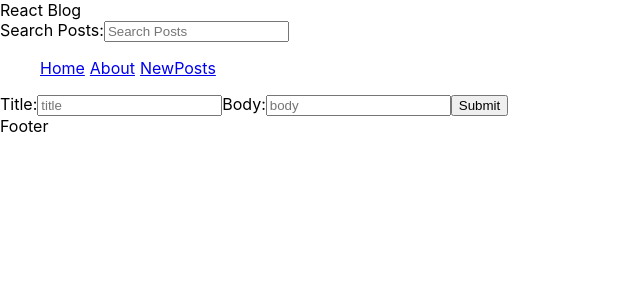
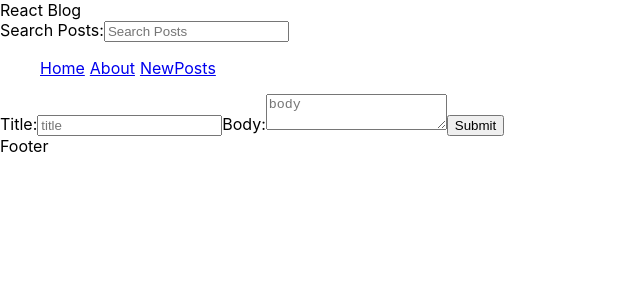
Before and after one commit to Ashim-Stha/learningReact, a React (Create React App) app: page /post in a window 1280 px wide. Shown: the top 300 px of the page, without its empty margins (0-640 px from the left). Built offline with nearby package versions, Linux system fonts and the light colour scheme.

Commit message:
beforeSearch

```diff
--- a/package.json
+++ b/package.json
@@ -7,6 +7,7 @@
     "@testing-library/react": "^13.4.0",
     "@testing-library/user-event": "^13.5.0",
     "colornames": "^1.1.1",
+    "date-fns": "^2.30.0",
     "react": "^18.2.0",
     "react-dom": "^18.2.0",
     "react-icons": "^4.10.1",
--- a/src/App.js
+++ b/src/App.js
@@ -9,6 +9,7 @@ import RouterAbout from "./RouterAbout";
 import RouterMissing from "./RouterMissing";
 import { BrowserRouter as Router, Route, Routes } from "react-router-dom";
 import { useState, useEffect } from "react";
+import { format } from "date-fns";
 
 function App() {
   const [search, setSearch] = useState("");
@@ -47,20 +48,33 @@ function App() {
     setPosts(newPost);
   };
 
-  const handleSubmit = () => {
-    const date = new Date();
-    const len = posts.length - 1;
-    const newID = posts[len].id + 1;
-    console.log(newID);
+  const handleSubmit = (e) => {
+    e.preventDefault();
+    const datetime = format(new Date(), "MMMM dd,yyyy pp");
+    // const len = posts.length - 1;
+    // const newID = posts[len].id + 1;
+    // console.log(newID);
 
-    const arr = [
+    const id = posts.length ? posts[posts.length - 1].id + 1 : 1;
+    const newPost = [
       ...posts,
-      { id: newID, title: postTitle, datetime: date.getDate(), body: postBody },
+      { id: id, title: postTitle, datetime: datetime, body: postBody },
     ];
-    setPosts(arr);
-    // posts.push(arr);
-    console.log(posts);
+    setPosts(newPost);
+    setPostTitle("");
+    setPostBody("");
   };
+
+  useEffect(() => {
+    const handleSearch = () => {
+      const searchPosts = posts.filter(
+        (post) => post.title.toLowerCase() === search.toLowerCase()
+      );
+      setPosts(searchPosts);
+    };
+
+    handleSearch();
+  }, [search]);
   return (
     <Router>
       <div>
--- a/src/RouterNewPost.js
+++ b/src/RouterNewPost.js
@@ -11,7 +11,13 @@ const RouterNewPost = ({
   const navigate = useNavigate();
   return (
     <main>
-      <form onSubmit={(e) => e.preventDefault()}>
+      <form
+        onSubmit={(e) => {
+          // (e) => e.preventDefault()
+          handleSubmit(e);
+          navigate("/");
+        }}
+      >
         <label htmlFor="title">Title:</label>
         <input
           type="text"
@@ -23,8 +29,7 @@ const RouterNewPost = ({
         />
 
         <label htmlFor="body">Body:</label>
-        <input
-          type="text"
+        <textarea
           id="body"
           placeholder="body"
           required
@@ -33,11 +38,11 @@ const RouterNewPost = ({
         />
 
         <button
-          type="button"
-          onClick={() => {
-            handleSubmit();
-            navigate("/");
-          }}
+          type="submit"
+          //   onClick={() => {
+          //     handleSubmit();
+          //     navigate("/");
+          //   }}
         >
           Submit
         </button>
```
Also changed, not shown: 1 other file (tests, documents, lock files or other folders).
